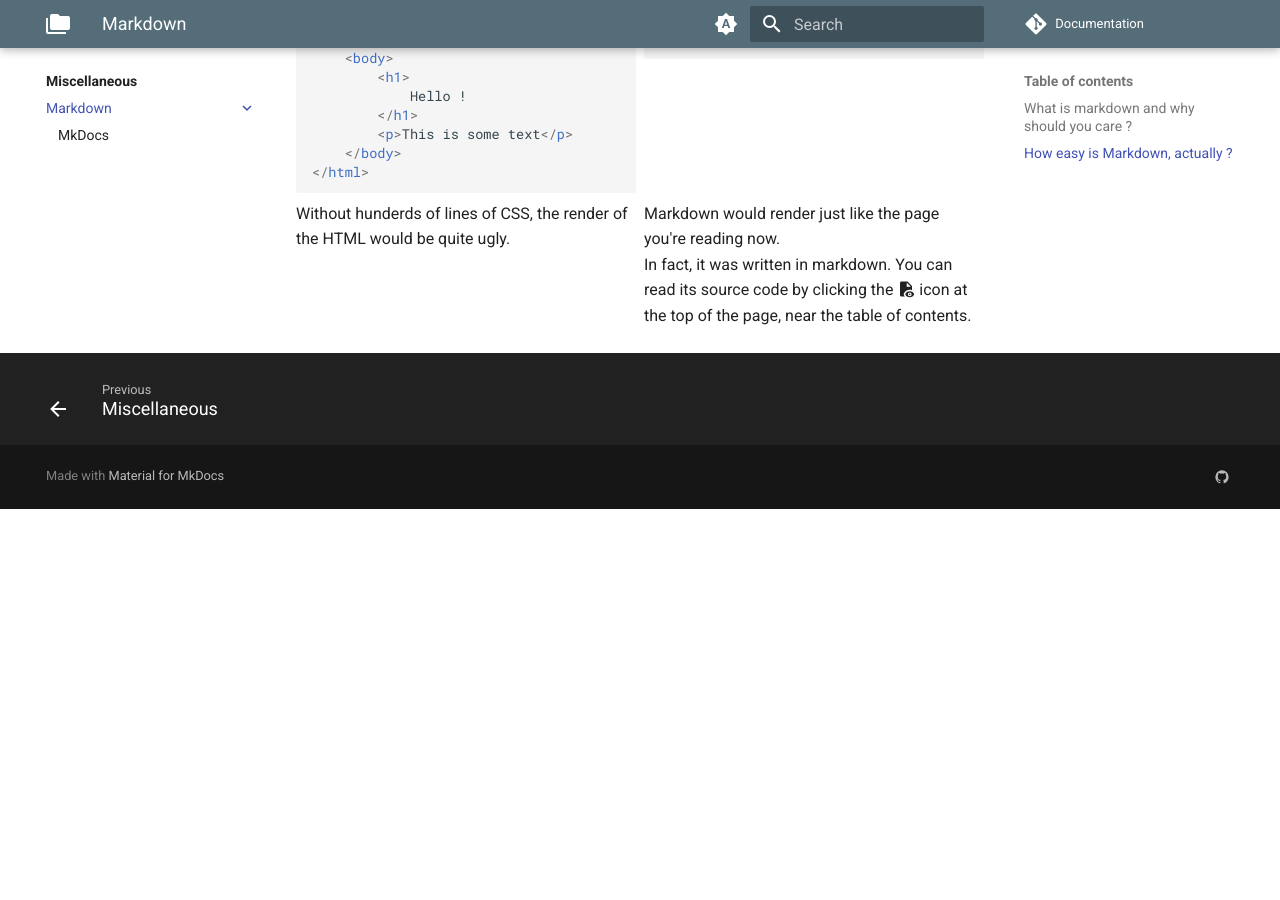
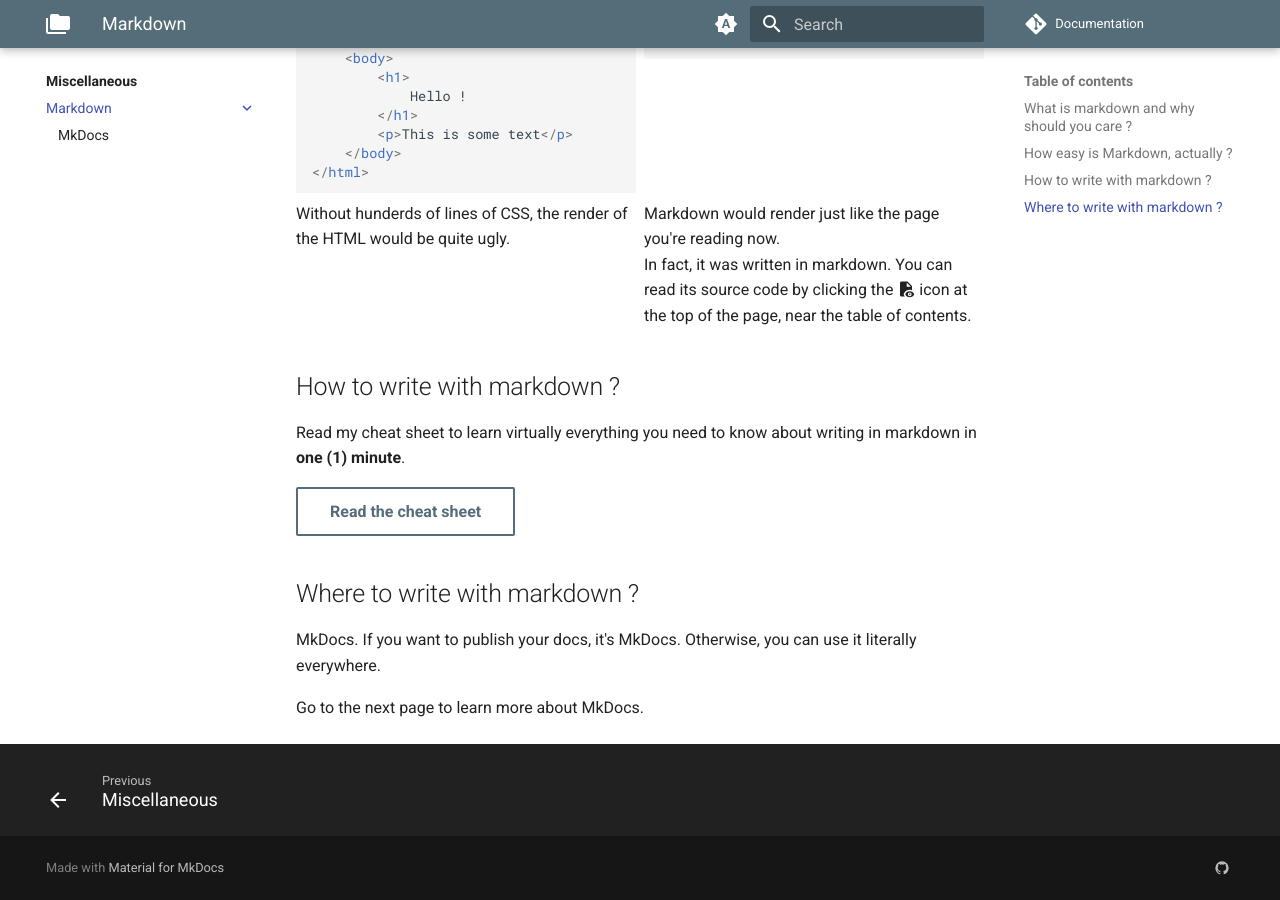
Before and after one commit to FlagHunter01/documentation.frolov.eu, an MkDocs documentation site: the page built from docs/misc/md/index.md, in a window 1280 px wide and 900 px high, scrolled down 1418 px. Built offline with MkDocs 1.6.1 and Material for MkDocs 9.7.7, drawn with Linux system fonts in a browser that asks for light colours; plug-ins that fetch from the network failed and are left out; comment, search, counter and statistics services are not loaded; before the commit the page ends 1927 px from its top, so only the background shows below that.

Commit message:
Finish writing of md

```diff
--- a/docs/misc/md/index.md
+++ b/docs/misc/md/index.md
@@ -83,3 +83,15 @@
 </div>
 
 *[WYSIWYG]: What You See Is What You Get
+
+## How to write with markdown ?
+
+Read my cheat sheet to learn virtually everything you need to know about writing in markdown in **one (1) minute**.
+
+[Read the cheat sheet](https://flaghunter01.github.io/mkdocs-yml/en/guide/setup.html#using-markdown){ .md-button }
+
+## Where to write with markdown ?
+
+MkDocs. If you want to publish your docs, it's MkDocs. Otherwise, you can use it literally everywhere.
+
+Go to the next page to learn more about MkDocs.
```
